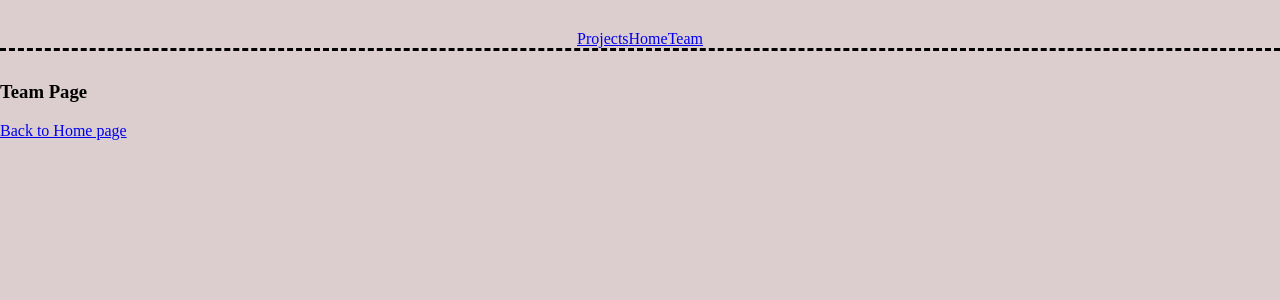
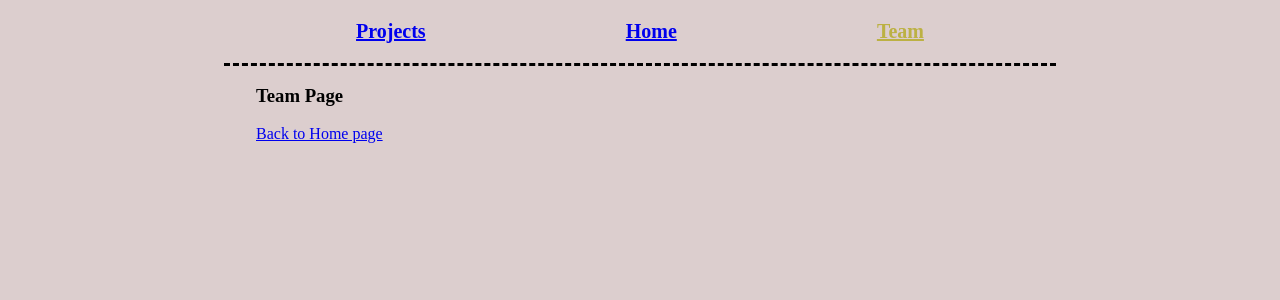
Before and after one commit to Stee1Lemon/hambee-studio, a React (Create React App) app: page /hambee-studio/team in a window 1280 px wide. Shown: the top 300 px of the page. Built offline with nearby package versions, Linux system fonts and the light colour scheme.

Commit message:
container-element+base-header-styles

```diff
--- a/src/components/ComonElements/Container/Container.styled.jsx
+++ b/src/components/ComonElements/Container/Container.styled.jsx
@@ -2,7 +2,18 @@ import styled from 'styled-components';
 
 const Container = styled.div`
   width: 100%;
+  max-width: 320px;
   margin: 0 auto;
-  padding: 0 64px;
+  padding: 0 20px;
+
+  @media screen and (min-width: 768px) {
+    max-width: 768px;
+    padding: 0 32px;
+  }
+
+  @media screen and (min-width: 1440px) {
+    max-width: 1440px;
+    padding: 0 112px;
+  }
 `;
 export default Container;
--- a/src/components/Header/Header.styled.jsx
+++ b/src/components/Header/Header.styled.jsx
@@ -1,7 +1,18 @@
+import { Container } from 'components/ComonElements';
 import styled from 'styled-components';
 
-export const HeaderContainer = styled.div`
-  margin: 30px 0;
-  text-align: center;
+export const HeaderContainer = styled(Container)`
   border-bottom: 3px dashed black;
 `;
+
+export const NavField = styled.nav`
+  display: flex;
+  font-size: 20px;
+  font-weight: 600;
+  justify-content: space-around;
+  padding: 20px 0;
+
+  a.active {
+    color: #bcb143;
+  }
+`;
--- a/src/components/Header/index.jsx
+++ b/src/components/Header/index.jsx
@@ -1,14 +1,14 @@
 import { NavLink } from 'react-router-dom';
-import { HeaderContainer } from './Header.styled';
+import { HeaderContainer, NavField } from './Header.styled';
 
 const Header = () => {
   return (
     <HeaderContainer>
-      <nav>
+      <NavField>
         <NavLink to={'/projects'}>Projects</NavLink>
         <NavLink to={'/'}>Home</NavLink>
         <NavLink to={'/team'}>Team</NavLink>
-      </nav>
+      </NavField>
     </HeaderContainer>
   );
 };
--- a/src/pages/HomePage/index.jsx
+++ b/src/pages/HomePage/index.jsx
@@ -1,6 +1,9 @@
+import { Container } from 'components/ComonElements';
+
 const HomePage = () => {
   return (
     <>
+      <Container>
         <h1>Hambee Studio</h1>
         <p>
           Lorem ipsum dolor sit amet consectetur, adipisicing elit. Minus,
@@ -10,6 +13,7 @@ const HomePage = () => {
           <li>Lorem ipsum dolor sit amet.</li>
           <li>Lorem ipsum dolor sit amet consectetur adipisicing elit.</li>
         </ul>
+      </Container>
     </>
   );
 };
--- a/src/pages/ProjectsPage/index.jsx
+++ b/src/pages/ProjectsPage/index.jsx
@@ -1,10 +1,13 @@
+import { Container } from 'components/ComonElements';
 import { NavLink } from 'react-router-dom';
 
 const ProjectsPage = () => {
   return (
     <>
-      <h2>Project Page</h2>
-      <NavLink to={'/'}>Back to Home page</NavLink>
+      <Container>
+        <h2>Project Page</h2>
+        <NavLink to={'/'}>Back to Home page</NavLink>
+      </Container>
     </>
   );
 };
--- a/src/pages/TeamPage/index.jsx
+++ b/src/pages/TeamPage/index.jsx
@@ -1,10 +1,13 @@
+import { Container } from 'components/ComonElements';
 import { NavLink } from 'react-router-dom';
 
 const TeamPage = () => {
   return (
     <>
-      <h3>Team Page</h3>
-      <NavLink to={'/'}>Back to Home page</NavLink>
+      <Container>
+        <h3>Team Page</h3>
+        <NavLink to={'/'}>Back to Home page</NavLink>
+      </Container>
     </>
   );
 };
```
Lines whose indentation alone changed are shown as unchanged.
